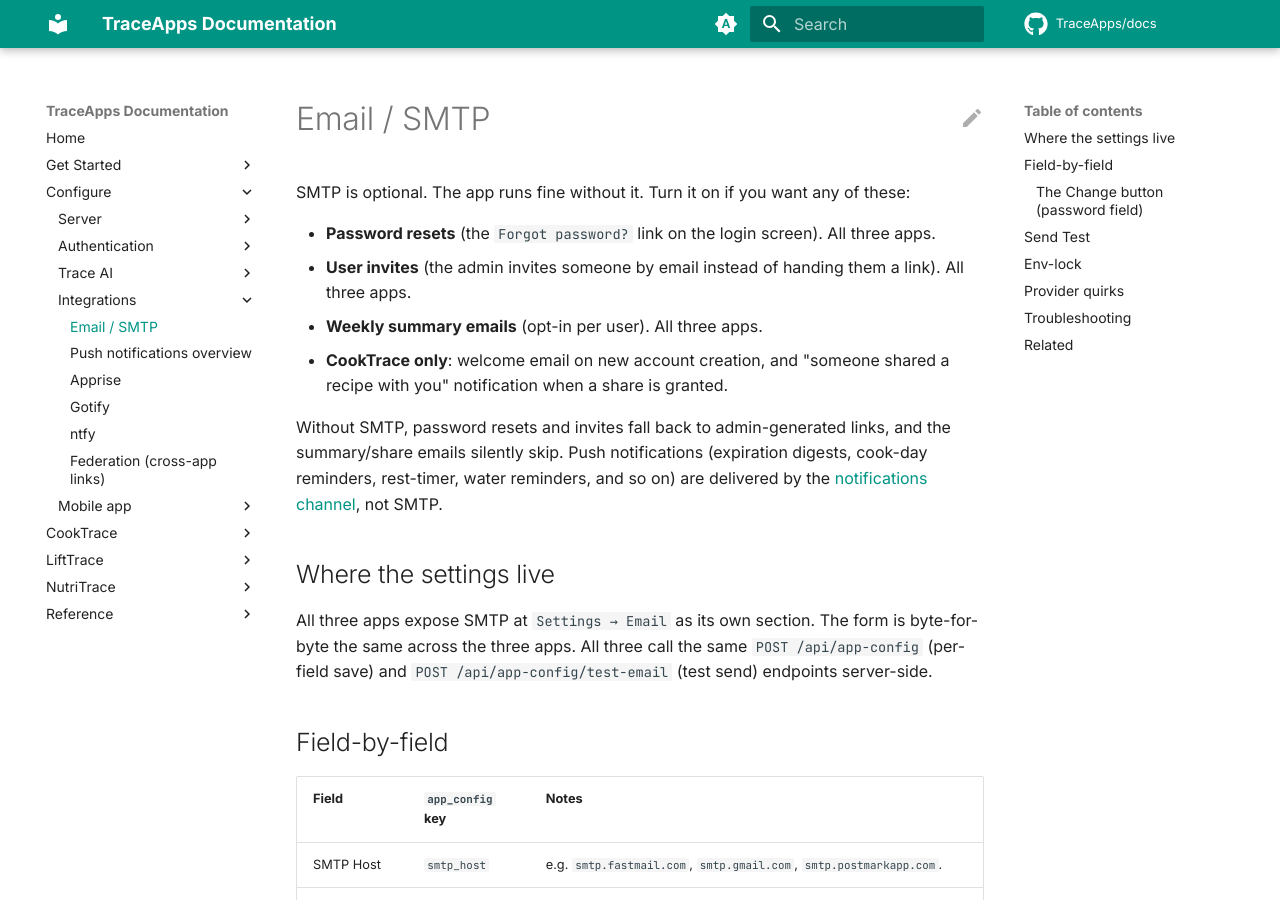
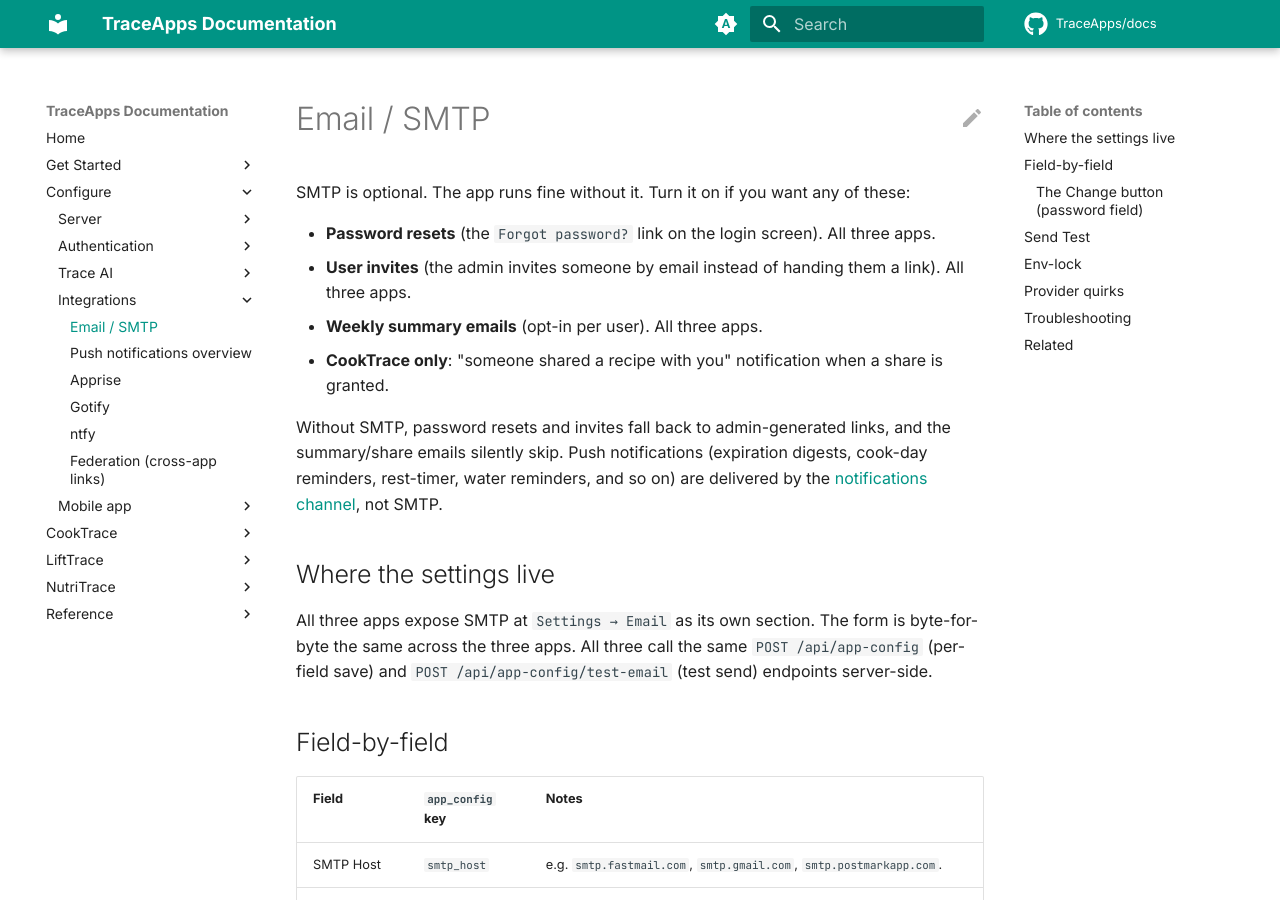
Before and after one commit to TraceApps/docs, an MkDocs documentation site: the page built from docs/integrations/smtp.md, in a window 1280 px wide and 900 px high. Built offline with MkDocs 1.6.1 and Material for MkDocs 9.7.7, drawn with Linux system fonts in a browser that asks for light colours; comment, search, counter and statistics services are not loaded.

Commit message:
docs(smtp): drop welcome-email mention (CT removed for parity)

```diff
--- a/docs/integrations/smtp.md
+++ b/docs/integrations/smtp.md
@@ -5,7 +5,7 @@ SMTP is optional. The app runs fine without it. Turn it on if you want any of th
 - **Password resets** (the `Forgot password?` link on the login screen). All three apps.
 - **User invites** (the admin invites someone by email instead of handing them a link). All three apps.
 - **Weekly summary emails** (opt-in per user). All three apps.
-- **CookTrace only**: welcome email on new account creation, and "someone shared a recipe with you" notification when a share is granted.
+- **CookTrace only**: "someone shared a recipe with you" notification when a share is granted.
 
 Without SMTP, password resets and invites fall back to admin-generated links, and the summary/share emails silently skip. Push notifications (expiration digests, cook-day reminders, rest-timer, water reminders, and so on) are delivered by the [notifications channel](notifications.md), not SMTP.
 
```
